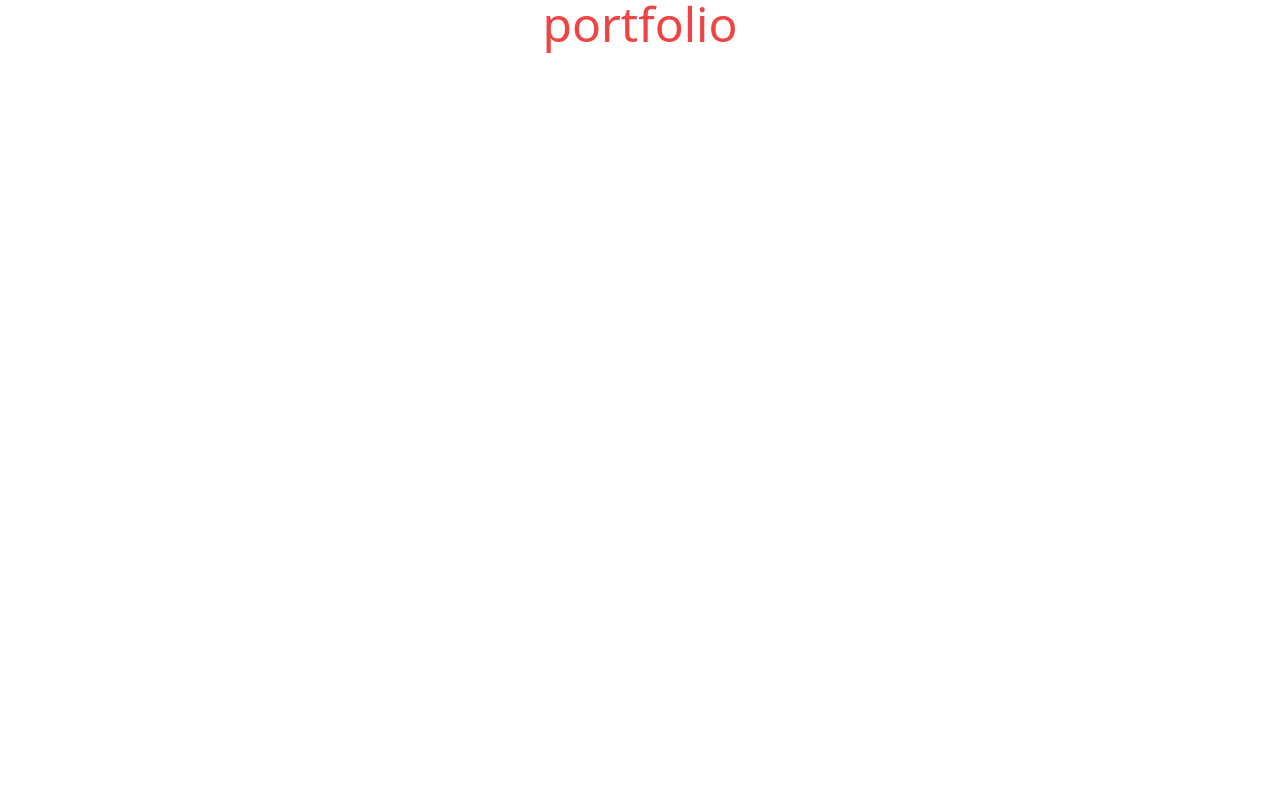
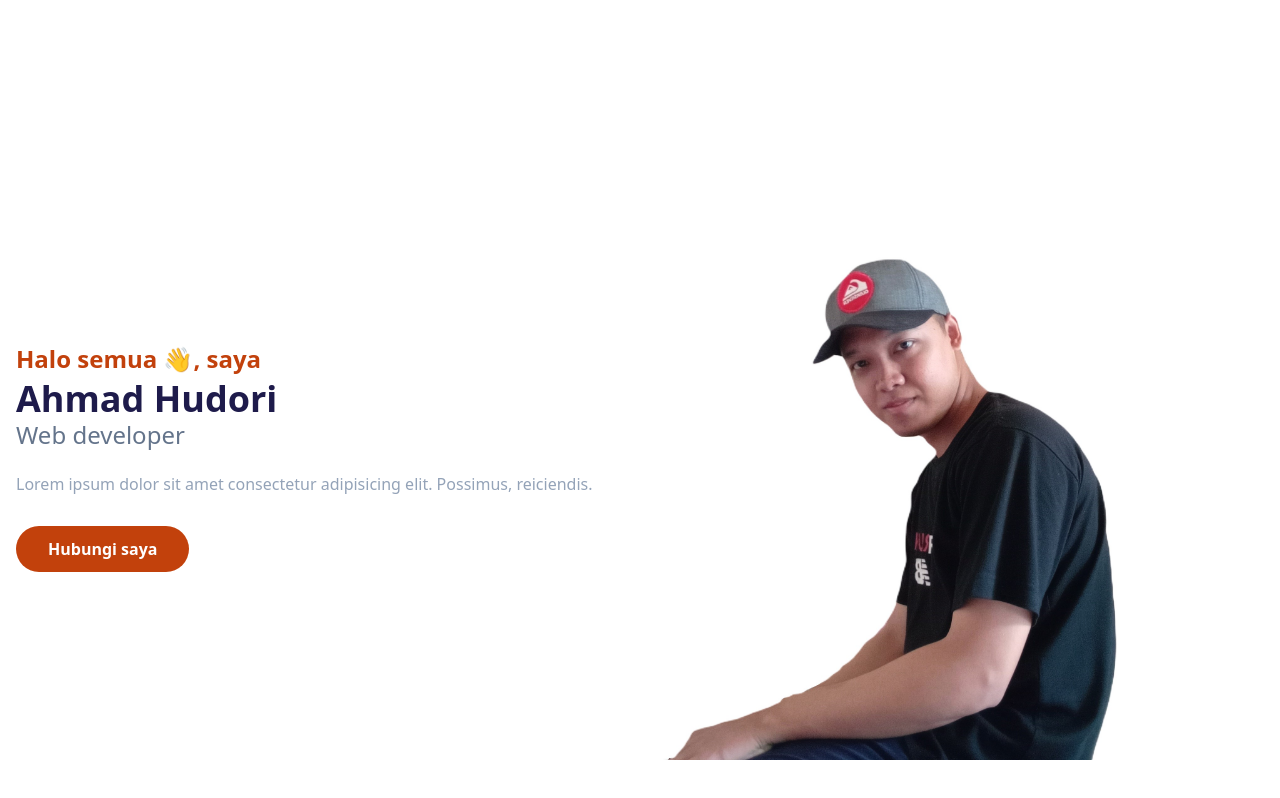
Before and after one commit to ahmadhudori/portfolio-tailwindcss, a website: page public/index.html in a window 1280 px wide. Drawn offline with Linux system fonts and the light colour scheme.

Commit message:
menyelesaikan Hero section

```diff
--- a/public/index.html
+++ b/public/index.html
@@ -7,6 +7,42 @@
         <title>Ahmad Hudori</title>
     </head>
     <body>
-        <h1 class="text-5xl text-red-500 text-center">portfolio</h1>
+        <!-- Hero Section -->
+        <section id="home" class="pt-36">
+            <div class="container mx-auto">
+                <div class="flex flex-wrap">
+                    <div class="w-full self-center px-4 lg:w-1/2">
+                        <h1 class="text-base font-semibold text-jerukTua md:text-xl lg:text-2xl">
+                            Halo semua 👋, saya
+                            <span
+                                class="block font-bold text-primary text-2xl mt-1 md:text-4xl lg:text-4xl"
+                                >Ahmad Hudori</span
+                            >
+                        </h1>
+                        <h2 class="font-medium text-base text-slate-500 mb-5 lg:text-2xl">
+                            Web developer
+                        </h2>
+                        <p class="font-medium text-slate-400 leading-relaxed mb-10">
+                            Lorem ipsum dolor sit amet consectetur adipisicing elit. Possimus,
+                            reiciendis.
+                        </p>
+                        <a
+                            href="#"
+                            class="font-semibold text-base text-white px-8 py-3 bg-jerukTua rounded-full hover:shadow-lg hover:bg-opacity-80 transition duration-300 ease-in-out"
+                            >Hubungi saya</a
+                        >
+                    </div>
+                    <div class="w-full self-end px-4 lg:w-1/2">
+                        <div class="mt-10 lg:mt-9 right-0">
+                            <img
+                                src="img/utama.jpg"
+                                alt="Dori"
+                                class="max-w-full mx-auto w-80 lg:w-full" />
+                        </div>
+                    </div>
+                </div>
+            </div>
+        </section>
+        <!-- Hero End -->
     </body>
 </html>
--- a/tailwind.config.js
+++ b/tailwind.config.js
@@ -2,7 +2,12 @@
 module.exports = {
     content: ["./public/**/*.{html,js}"],
     theme: {
-        extend: {},
+        extend: {
+            colors: {
+                primary: "#1e1b4b",
+                jerukTua: "#c2410c",
+            },
+        },
     },
     plugins: [],
 };
```
Also changed, not shown: public/img/utama.jpg (added), public/output.css.
